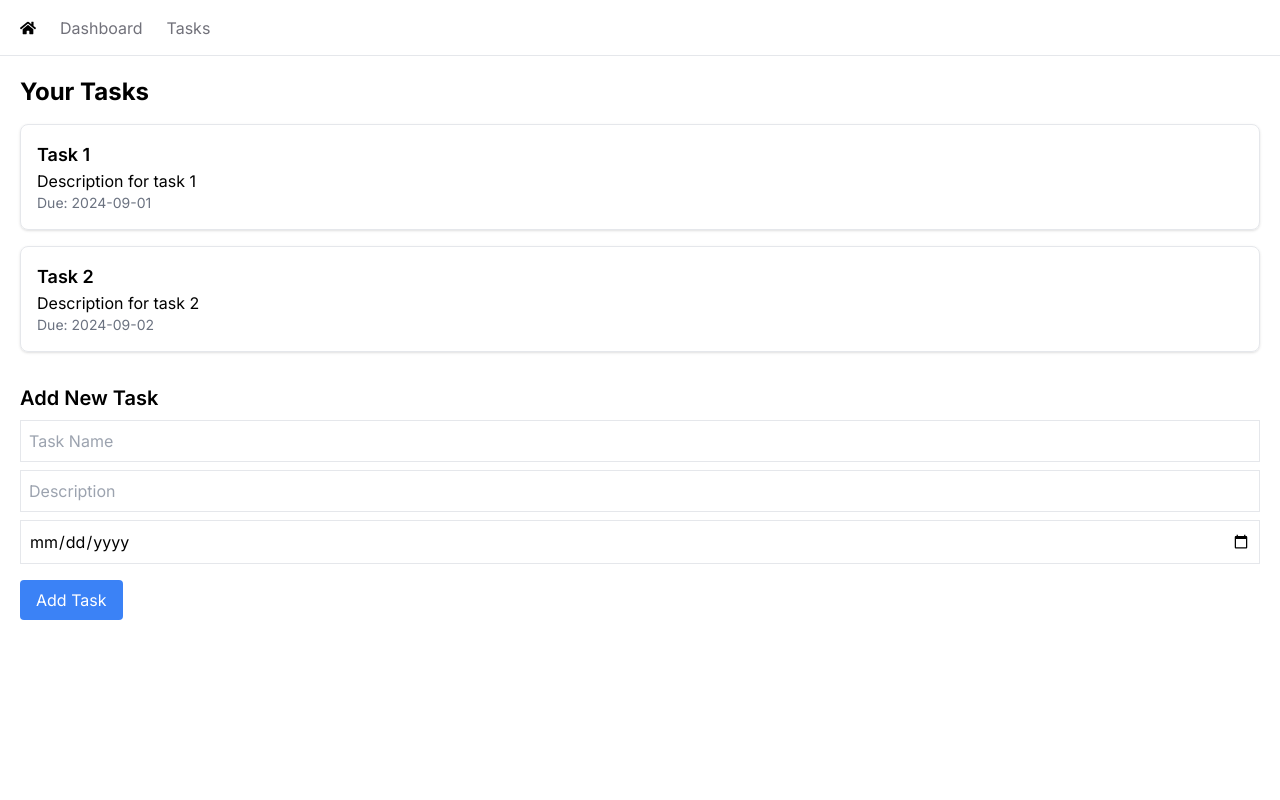
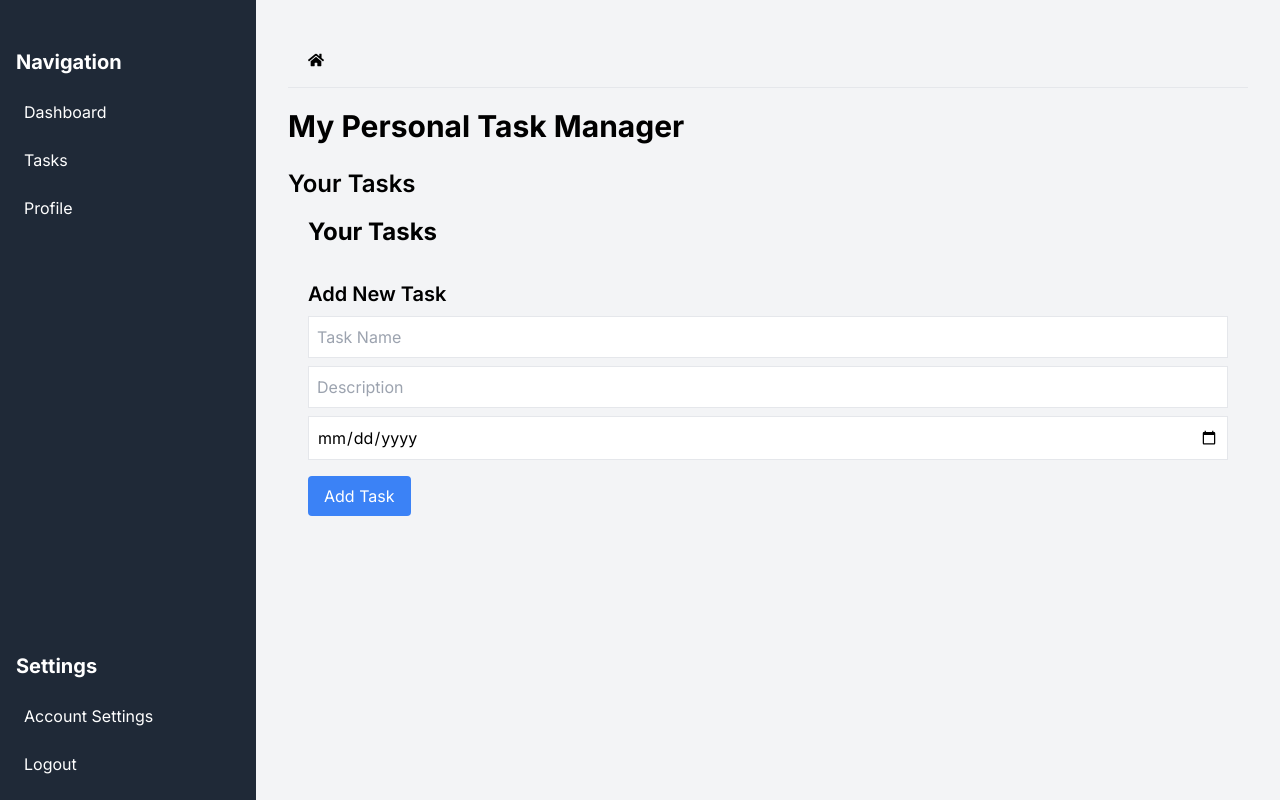
Before and after one commit to hectora10/joc--internship-solo-project, a Next.js app in the folder personal-task-manager/: page / in a window 1280 px wide. Built offline with nearby package versions, Linux system fonts and the light colour scheme.

Commit message:
Created Sidebar, Updated NavBar, Made it so all newly created tasks appear every page they need to

```diff
--- a/personal-task-manager/app/NavBar.tsx
+++ b/personal-task-manager/app/NavBar.tsx
@@ -1,25 +1,40 @@
-import Link from 'next/link'
-import React from 'react'
+"use client";
+
+import Link from 'next/link';
+import React from 'react';
 import { FaHome } from "react-icons/fa";
+import { usePathname } from 'next/navigation';
 
 const NavBar = () => {
-  const links = [
-    { label: 'Dashboard', href: '/' },
-    { label: 'Tasks', href: '/tasks' }
-  ]
+  const pathname = usePathname();
+  const pathSegments = pathname.split('/').filter(segment => segment);
 
   return (
-    <nav className='flex space-x-6 border-b mb-5 px-5 h-14 items-center'>
-        <Link href='/'><FaHome /></Link>
-        <ul className='flex space-x-6'>
-          {links.map(link =>
-            <Link
-              key={link.href}
-              className='text-zinc-500 hover:text-zinc-800 transition-colors'
-              href={link.href}>{link.label}</Link> )}
+    <nav className='flex items-center space-x-4 border-b mb-5 px-5 h-14'>
+      <Link href='/'><FaHome /></Link>
+      {pathSegments.length > 0 && (
+        <ul className='flex space-x-2'>
+          {pathSegments.map((segment: string, index: number) => {
+            const href = '/' + pathSegments.slice(0, index + 1).join('/');
+
+            return (
+              <li key={index} className='flex items-center'>
+                <span className='text-zinc-500'>/</span>
+                <Link
+                  href={href}
+                  className={`text-zinc-500 hover:text-zinc-800 transition-colors ${
+                    index === pathSegments.length - 1 ? 'font-bold' : ''
+                  }`}
+                >
+                  {segment.charAt(0).toUpperCase() + segment.slice(1)}
+                </Link>
+              </li>
+            );
+          })}
         </ul>
+      )}
     </nav>
   )
 }
 
-export default NavBar
+export default NavBar;
--- /dev/null
+++ b/personal-task-manager/app/TasksContext.tsx
@@ -0,0 +1,44 @@
+"use client";
+
+import React, { createContext, useContext, useState, ReactNode } from 'react';
+
+interface Task {
+  id: number;
+  name: string;
+  description: string;
+  dueDate: string;
+}
+
+interface TasksContextType {
+  tasks: Task[];
+  addTask: (task: Omit<Task, 'id'>) => void;
+}
+
+const TasksContext = createContext<TasksContextType | undefined>(undefined);
+
+export const TasksProvider = ({ children }: { children: ReactNode }) => {
+    const [tasks, setTasks] = useState<Task[]>([]);
+
+    const addTask = (newTask: Omit<Task, 'id'>) => {
+        setTasks([...tasks, { ...newTask, id: tasks.length +1 }]);
+    };
+
+//  const [tasks, setTasks] = useState<Task[]>([
+//    { id: 1, name: 'Task 1', description: 'Description for task 1', dueDate: '2024-09-01' },
+//    { id: 2, name: 'Task 2', description: 'Description for task 2', dueDate: '2024-09-02' }
+//  ]);
+
+  return (
+    <TasksContext.Provider value={{ tasks, addTask }}>
+      {children}
+    </TasksContext.Provider>
+  );
+};
+
+export const useTasks = () => {
+  const context = useContext(TasksContext);
+  if (!context) {
+    throw new Error('useTasks must be used within a TasksProvider');
+  }
+  return context;
+};
--- a/personal-task-manager/app/layout.tsx
+++ b/personal-task-manager/app/layout.tsx
@@ -1,6 +1,8 @@
 import './globals.css'
 import type { Metadata } from 'next'
 import { Inter } from 'next/font/google'
+import { TasksProvider } from './TasksContext'
+import NavBar from './NavBar';
 
 const inter = Inter({ subsets: ['latin'] })
 
@@ -17,8 +19,49 @@ export default function RootLayout({
   return (
     <html lang="en">
       <body className={inter.className}>
-        <main>{children}</main>
+        <TasksProvider>
+          <div className="flex h-screen">
+            <aside className="w-1/5 bg-gray-800 text-white p-4 flex flex-col">
+              <div className="mt-8">
+                <h2 className="text-xl font-bold mb-4">Navigation</h2>
+                <ul className="space-y-2">
+                  <li>
+                    <a href="/" className="block p-2 rounded hover:bg-gray-700">Dashboard</a>
+                  </li>
+                  <li>
+                    <a href="/tasks" className="block p-2 rounded hover:bg-gray-700">Tasks</a>
+                  </li>
+                  <li>
+                    <a href="/profile" className="block p-2 rounded hover:bg-gray-700">Profile</a>
+                  </li>
+                </ul>
+              </div>
+              <div className="mt-auto">
+                <h2 className="text-xl font-bold mb-4">Settings</h2>
+                <ul className="space-y-2">
+                  <li>
+                    <a href="/settings" className="block p-2 rounded hover:bg-gray-700">Account Settings</a>
+                  </li>
+                  <li>
+                    <a href="/logout" className="block p-2 rounded hover:bg-gray-700">Logout</a>
+                  </li>
+                </ul>
+              </div>
+            </aside>
+
+            <main className="flex-1 p-8 bg-gray-100 overflow-auto">
+              <NavBar />
+              <header className="mb-6">
+                <h1 className="text-3xl font-bold">My Personal Task Manager</h1>
+              </header>
+              <section className="mb-6">
+                <h2 className="text-2xl font-semibold mb-4">Your Tasks</h2>
+                {children}
+              </section>
+            </main>
+          </div>
+        </TasksProvider>
       </body>
     </html>
-  )
+  );
 }
--- a/personal-task-manager/app/page.tsx
+++ b/personal-task-manager/app/page.tsx
@@ -2,23 +2,29 @@
 
 import React, { useState } from 'react';
 import NavBar from './NavBar';
+import { useTasks } from './TasksContext';
 
 export default function Home() {
-  const [tasks, setTasks] = useState([
-    { id: 1, name: 'Task 1', description: 'Description for task 1', dueDate: '2024-09-01' },
-    { id: 2, name: 'Task 2', description: 'Description for task 2', dueDate: '2024-09-02' }
-  ]);
-
-  const [newTask, setNewTask] = useState({ name: '', description: '', dueDate: '' });
+  const { tasks, addTask } = useTasks();
+  const [newTask, setNewTask] = useState({ name: '', description:'', dueDate: ''});
 
   const handleAddTask = () => {
-    setTasks([...tasks, { ...newTask, id: tasks.length + 1 }]);
-    setNewTask({ name: '', description: '', dueDate: '' });
+    addTask(newTask);
+    setNewTask({ name: '', description:'', dueDate: ''});
   };
+
+//    { id: 1, name: 'Task 1', description: 'Description for task 1', dueDate: '2024-09-01' },
+//    { id: 2, name: 'Task 2', description: 'Description for task 2', dueDate: '2024-09-02' }
+
+//  const [newTask, setNewTask] = useState({ name: '', description: '', dueDate: '' });
+
+//  const handleAddTask = () => {
+//    setTasks([...tasks, { ...newTask, id: tasks.length + 1 }]);
+//    setNewTask({ name: '', description: '', dueDate: '' });
+//  };
 
   return (
     <>
-      <NavBar />
       <main className='px-5'>
         <h1 className='text-2xl font-bold mb-4'>Your Tasks</h1>
         <ul className='space-y-4'>
--- a/personal-task-manager/app/tasks/page.tsx
+++ b/personal-task-manager/app/tasks/page.tsx
@@ -1,17 +1,18 @@
 "use client";
 
 import React, { useState } from 'react';
-import NavBar from '../NavBar'; // Adjust the path if necessary
+import { useTasks } from '../TasksContext';
 
 export default function TasksPage() {
-  const [tasks, setTasks] = useState([
-    { id: 1, name: 'Task 1', description: 'Description for task 1', dueDate: '2024-09-01' },
-    { id: 2, name: 'Task 2', description: 'Description for task 2', dueDate: '2024-09-02' }
-  ]);
+    const { tasks } = useTasks();
+
+//  const [tasks, setTasks] = useState([
+//    { id: 1, name: 'Task 1', description: 'Description for task 1', dueDate: '2024-09-01' },
+//    { id: 2, name: 'Task 2', description: 'Description for task 2', dueDate: '2024-09-02' }
+//  ]);
 
   return (
     <>
-      <NavBar />
       <main className='px-5'>
         <h1 className='text-2xl font-bold mb-4'>All Tasks</h1>
         <ul className='space-y-4'>
```
